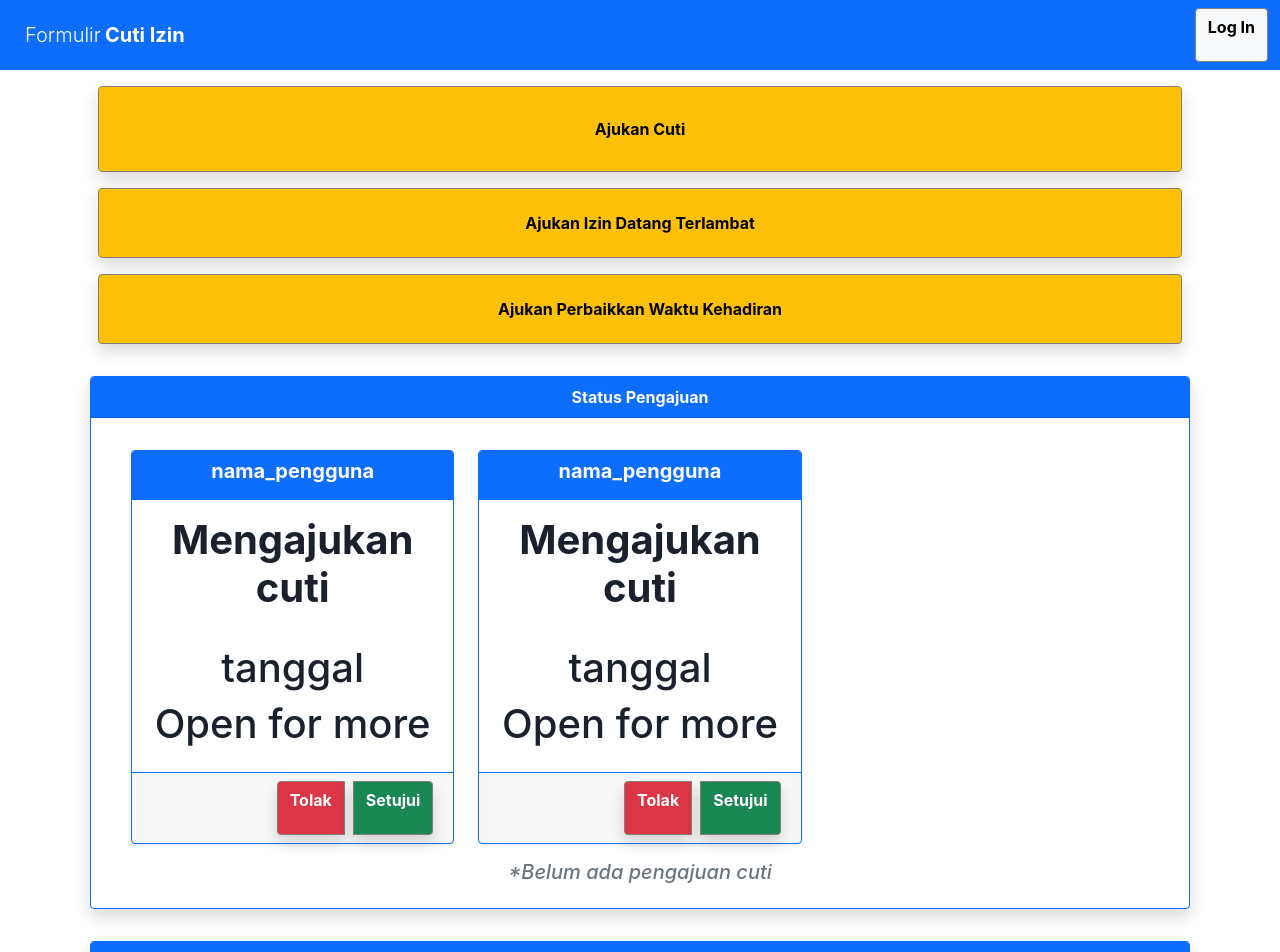
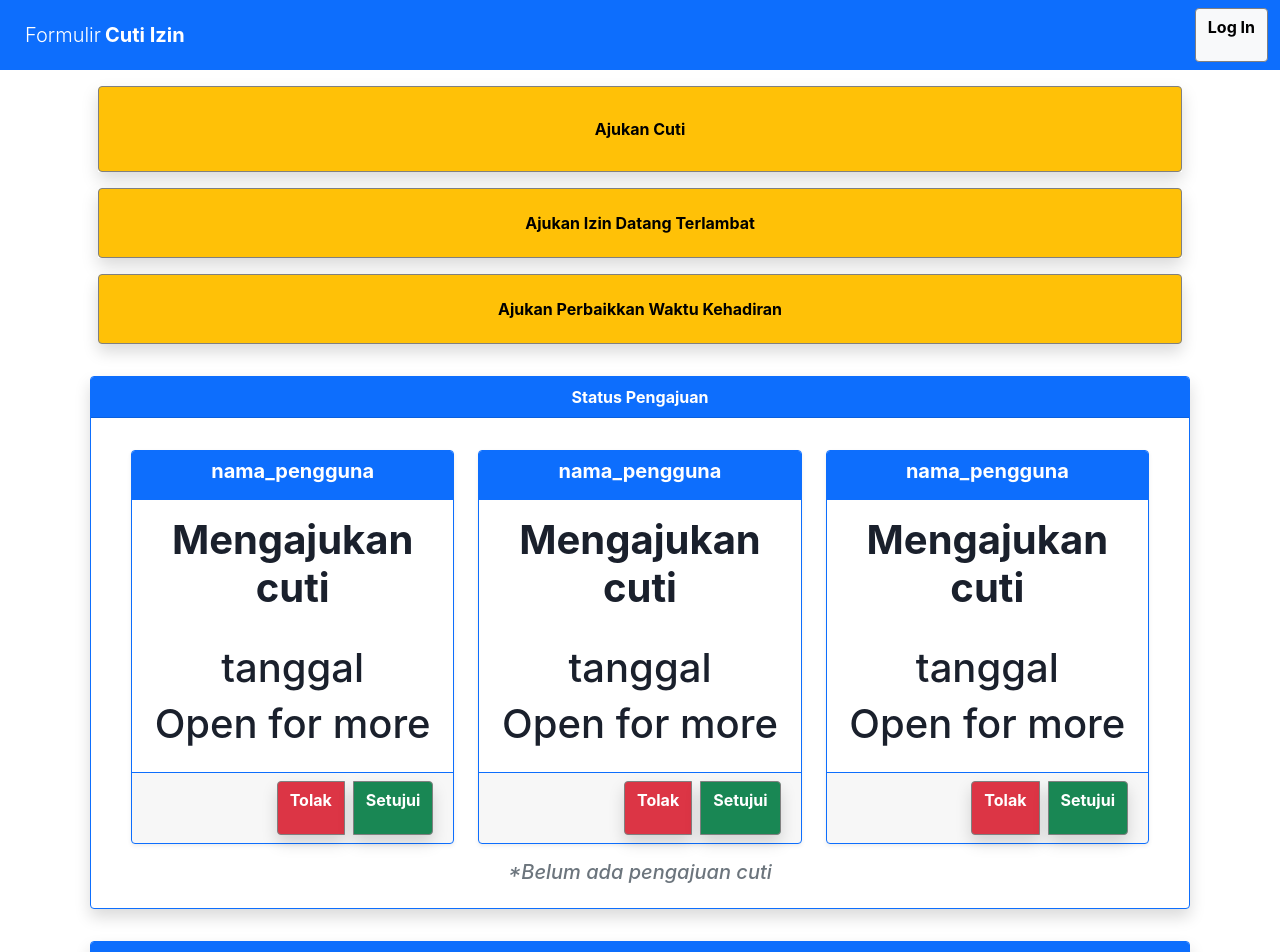
Before and after one commit to frztmr/form-cuti-izin-bia, a React (Create React App) app: page / in a window 1280 px wide. Shown: the top 952 px of the page. Built offline with nearby package versions, Linux system fonts and the light colour scheme.

Commit message:
final day commit

```diff
--- a/src/Component/IzinTerlambatModal.jsx
+++ b/src/Component/IzinTerlambatModal.jsx
@@ -23,11 +23,9 @@ const IzinTerlambatModal = () => {
 
                     {/* <div className="modal-content"> */}
                     <div class="modal-header bg-primary">
-
                         <h5 class="card-title fw-bold text-white">
                             Izin Datang Terlambat/Pulang Cepat
                         </h5>
-
                         <button type="button" className="btn-close btn-close-white" aria-label="Close"></button>
 
                     </div>
--- a/src/Component/StatusPengajuanCard.jsx
+++ b/src/Component/StatusPengajuanCard.jsx
@@ -115,6 +115,61 @@ const StatusPengajuanCard = () => {
                         </div>
                     </div>
                 </div>
+                <div className="col-12 col-sm-4 py-3">
+                    <div className=
+                        "card border-primary w-100 shadow-sm ">
+                        <div className=
+                            "card-header border-primary bg-primary">
+                            <h5 className="fw-bold text-white">
+                                nama_pengguna
+                            </h5>
+                        </div>
+                        <div className="card-body">
+                            <h1 className="fw-bold">Mengajukan cuti</h1><br />
+                            <h1 className="card-title">tanggal</h1>
+                            <h1 className="card-title">Open for more</h1>
+                        </div>
+                        <div class="card-footer border-primary">
+                            <div className="row">
+                                <div className="col-6">
+
+                                </div>
+                                <div className="col-6">
+                                    <div
+                                        className=" btn-group d-flex justify-content-end">
+                                        {/* <div className=""> */}
+                                        <button
+                                            className=
+                                            "btn btn-danger mx-1 shadow"
+                                            type="button"
+                                            style={{
+                                                border: '1px solid gray'
+                                            }}
+                                        // onClick={() => Navigate('/register')}
+                                        >
+                                            <p className=" fw-bold">
+                                                Tolak</p>
+                                        </button>
+                                        {/* </div> */}
+                                        {/* <div className="col-4 ms-5"> */}
+                                        <button
+                                            className="btn btn-success mx-1 shadow"
+                                            type="button"
+                                            style={{ border: '1px solid gray' }}
+                                        // onClick={() => Navigate('/register')}
+                                        >
+                                            <p className=" fw-bold">
+                                                Setujui
+                                            </p>
+                                        </button>
+                                        {/* </div> */}
+                                    </div>
+                                </div>
+                            </div>
+
+                        </div>
+                    </div>
+                </div>
             </div>
         </div>
     )
```
